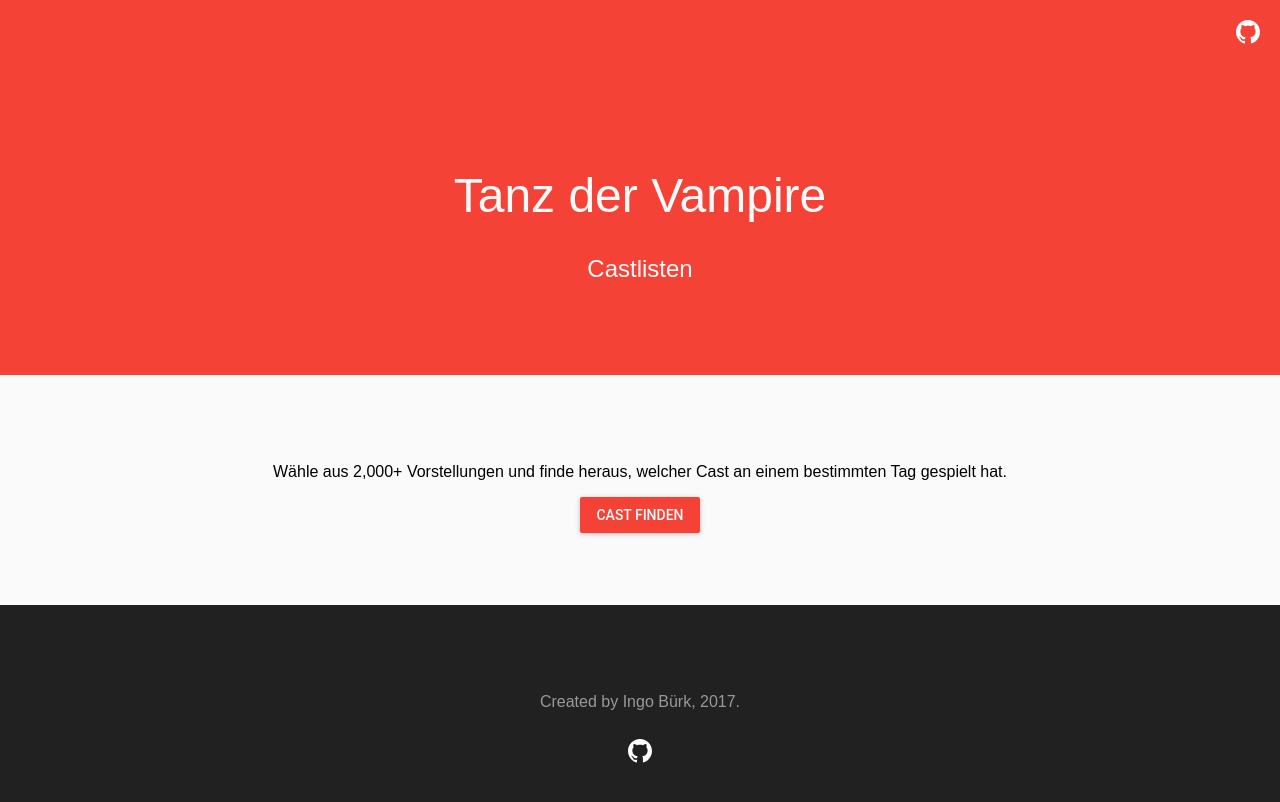
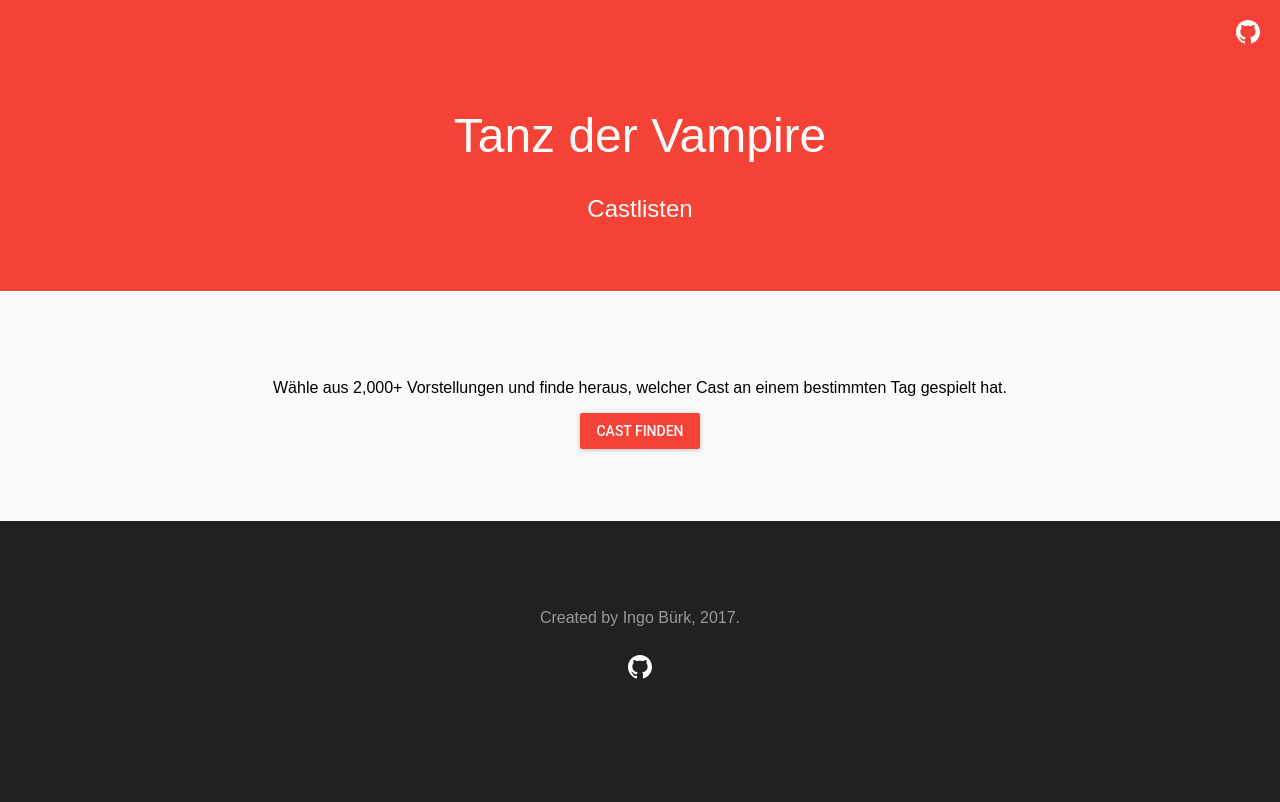
Before and after one commit to tanzdervampire/website, a React (Create React App) app in the folder frontend/: page / in a window 1280 px wide. Shown: the top 802 px of the page. Built offline with nearby package versions, Linux system fonts and the light colour scheme; no server answers; what react-tap-event-plugin would draw is missing.

Commit message:
Decrease header padding.
fixes #26

```diff
--- a/frontend/src/FullWidthSection.js
+++ b/frontend/src/FullWidthSection.js
@@ -72,9 +72,9 @@ class FullWidthSection extends Component {
                 {...other}
                 style={Object.assign(
                     styles.root,
-                    style,
                     width === SMALL && styles.rootWhenSmall,
-                    width === LARGE && styles.rootWhenLarge)}
+                    width === LARGE && styles.rootWhenLarge,
+                    style)}
             >
                 {content}
             </ClearFix>
--- a/frontend/src/components/pages/SearchCastByDate.js
+++ b/frontend/src/components/pages/SearchCastByDate.js
@@ -3,6 +3,7 @@
 import React from 'react';
 import moment from 'moment';
 import typography from 'material-ui/styles/typography';
+import spacing from 'material-ui/styles/spacing';
 import { red500, grey50 } from 'material-ui/styles/colors';
 
 import FullWidthSection from '../../FullWidthSection';
@@ -121,6 +122,8 @@ class SearchCastByDate extends React.Component {
                 textAlign: 'center',
                 backgroundColor: red500,
                 overflow: 'hidden',
+                paddingTop: 0.5 * spacing.desktopGutter,
+                paddingBottom: spacing.desktopGutter * 2,
             },
             h1: {
                 color: grey50,
```
